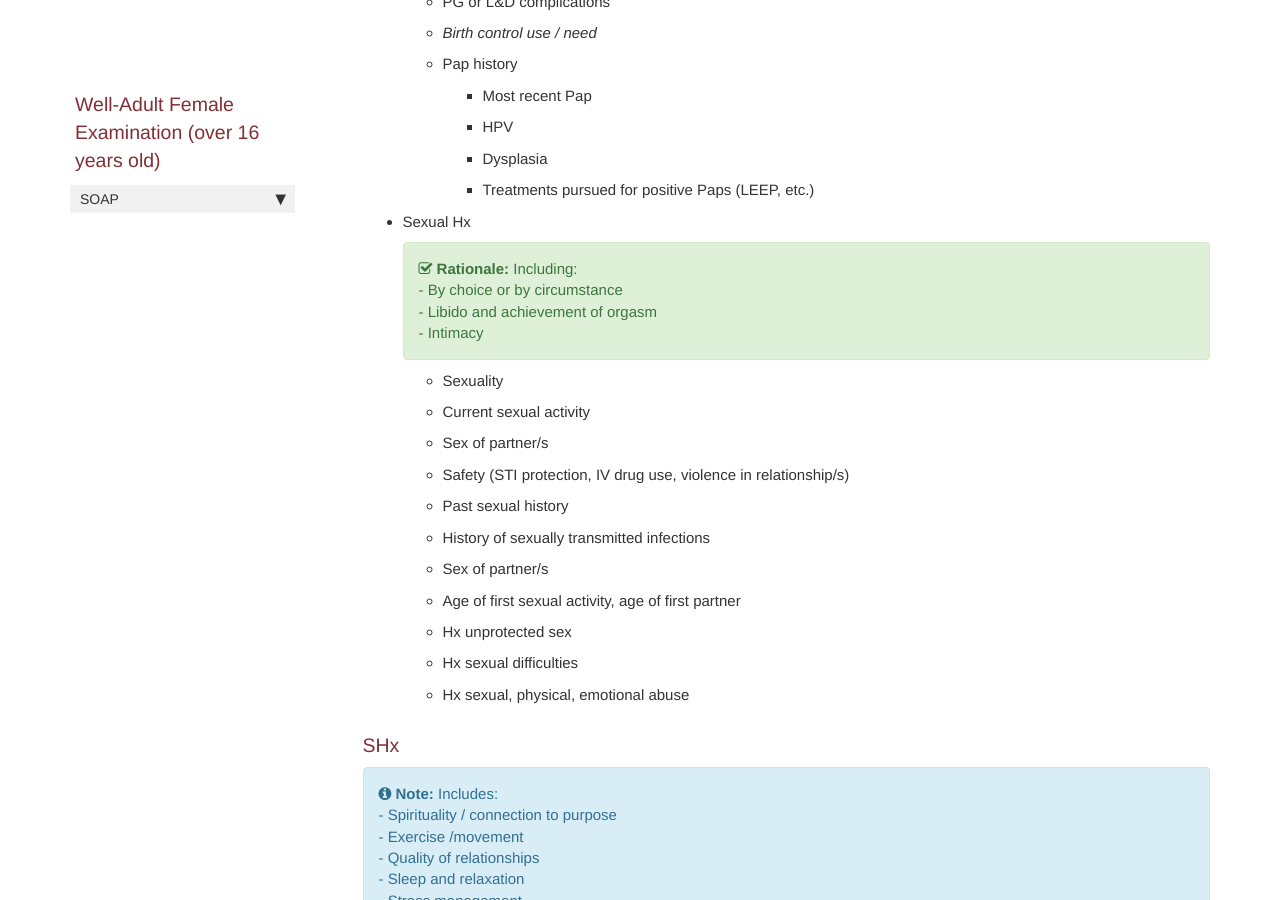
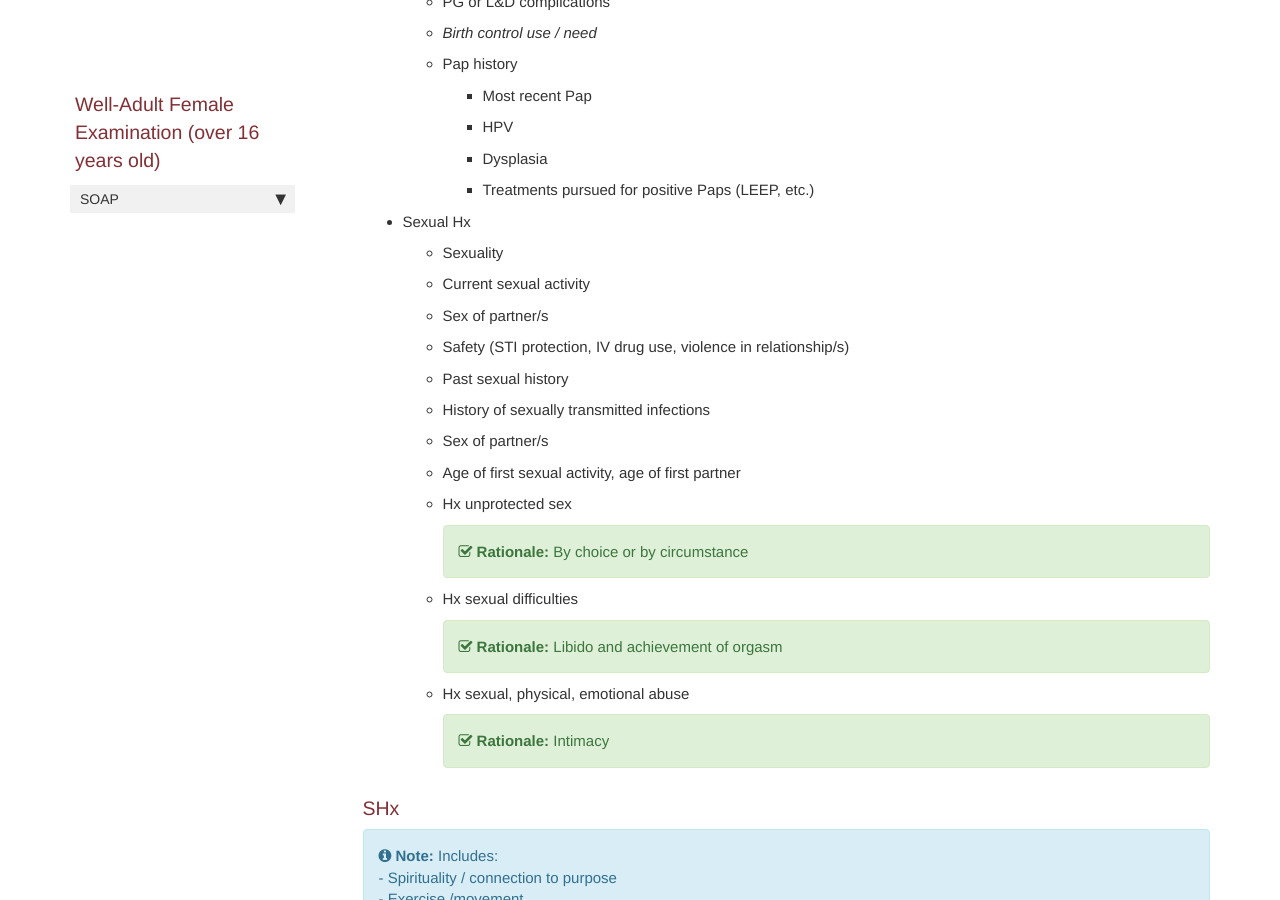
Before and after one commit to naturemed/naturemed.github.io, a Jekyll site: the page built from pages/epa/001/epa_subjective.md, in a window 1280 px wide and 900 px high, scrolled down 2323 px. Built offline with Jekyll 4.4.1, drawn with Linux system fonts in a browser that asks for light colours; comment, search, counter and statistics services are not loaded.

Commit message:
Update epa_subjective.md

```diff
--- a/pages/epa/001/epa_subjective.md
+++ b/pages/epa/001/epa_subjective.md
@@ -66,7 +66,6 @@ Not required for a wellness exam
     - Treatments pursued for positive Paps (LEEP, etc.)
 
 - Sexual Hx
-  {% include rationale.html content= 'Including:<br>- By choice or by circumstance<br>- Libido and achievement of orgasm<br>- Intimacy' %}
   - Sexuality
   - Current sexual activity
   - Sex of partner/s
@@ -76,8 +75,12 @@ Not required for a wellness exam
   - Sex of partner/s
   - Age of first sexual activity, age of first partner
   - Hx unprotected sex
+    {% include rationale.html content= 'By choice or by circumstance' %}
   - Hx sexual difficulties
+    {% include rationale.html content= 'Libido and achievement of orgasm' %}
   - Hx sexual, physical, emotional abuse
+    {% include rationale.html content= 'Intimacy' %}
+
 
 
 
```
